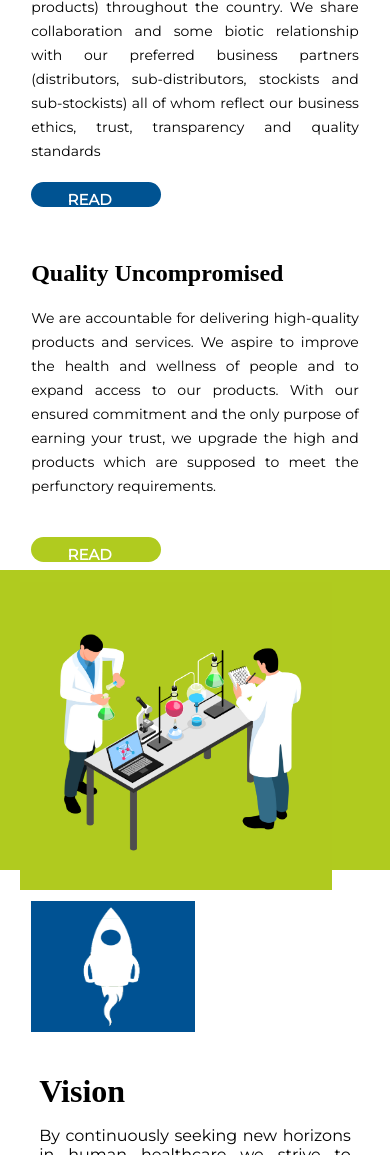
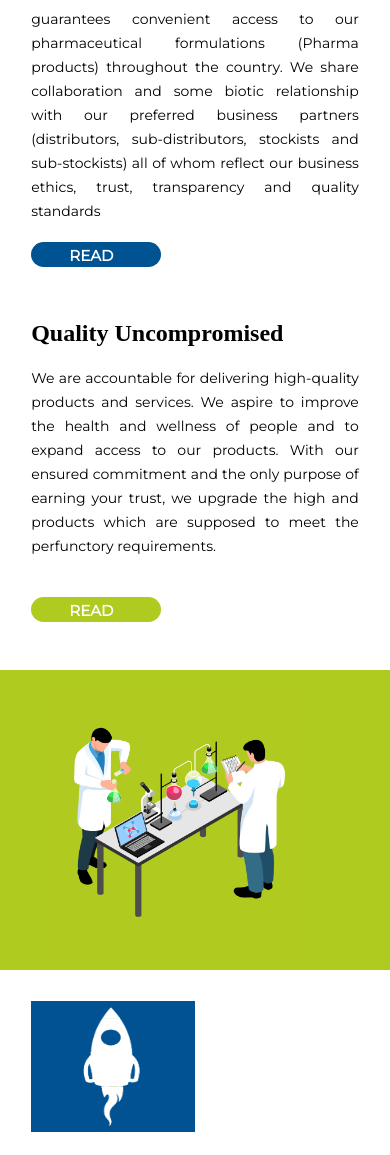
Before and after one commit to abhinav2612/Lexiphar-Healthkare, a plain HTML site: page index.html in a window 390 px wide. Shown: the part 2362-3517 px from the top of the page. Drawn offline with nearby package versions, Linux system fonts and the light colour scheme; a web font is replaced by a local one.

Commit message:
Update index.css

```diff
--- a/assets/css/index.css
+++ b/assets/css/index.css
@@ -543,8 +543,13 @@
 }
 .container2 .left{
 	width:100%;
-	height:300px;
+	height:360px;
 	background:#005392;
+}
+.container2 .left img{
+	width:84%;
+	margin-left:7%;
+	margin-top:10%;
 }
 .container2 .right1{
 	width:100%;
@@ -576,9 +581,14 @@
 	width:130px;
 	height:25px;
 	border-radius:35px;
+	padding:1%;
+}
+.container2 .right1 .button-right1:hover{
+	background-color:#B0CB1F;
+	transition: 0.3s;
 }
 .container2 .right1 .button-text{
-	margin-left:25%;
+	margin-left:28%;
 	color:#fff;
 	font-size:15px;
 	font-weight:bold;
@@ -607,7 +617,7 @@
 }
 .container3 .left{
 	width:100%;
-	height:330px;
+	height:370px;
 	background:#fff;
 	text-align: justify;
 }
@@ -636,6 +646,7 @@
 	width:130px;
 	height:25px;
 	border-radius:35px;
+	padding:1%;
 }
 
 .container3 .left .button-left:hover{
@@ -643,7 +654,7 @@
 	transition: 0.3s;
 }
 .container3 .left .button-text1{
-	margin-left:25%;
+	margin-left:28%;
 	margin-top:7%;
 	color:#fff;
 	font-size:15px;
@@ -654,6 +665,11 @@
 	width:100%;
 	height:300px;
 	background:#B0CB1F;
+}
+.container3 .right img{
+	width:70%;
+	margin-left:10%;
+	margin-top:3%;
 }
 .container4{
 	background-color:#fff;
```
